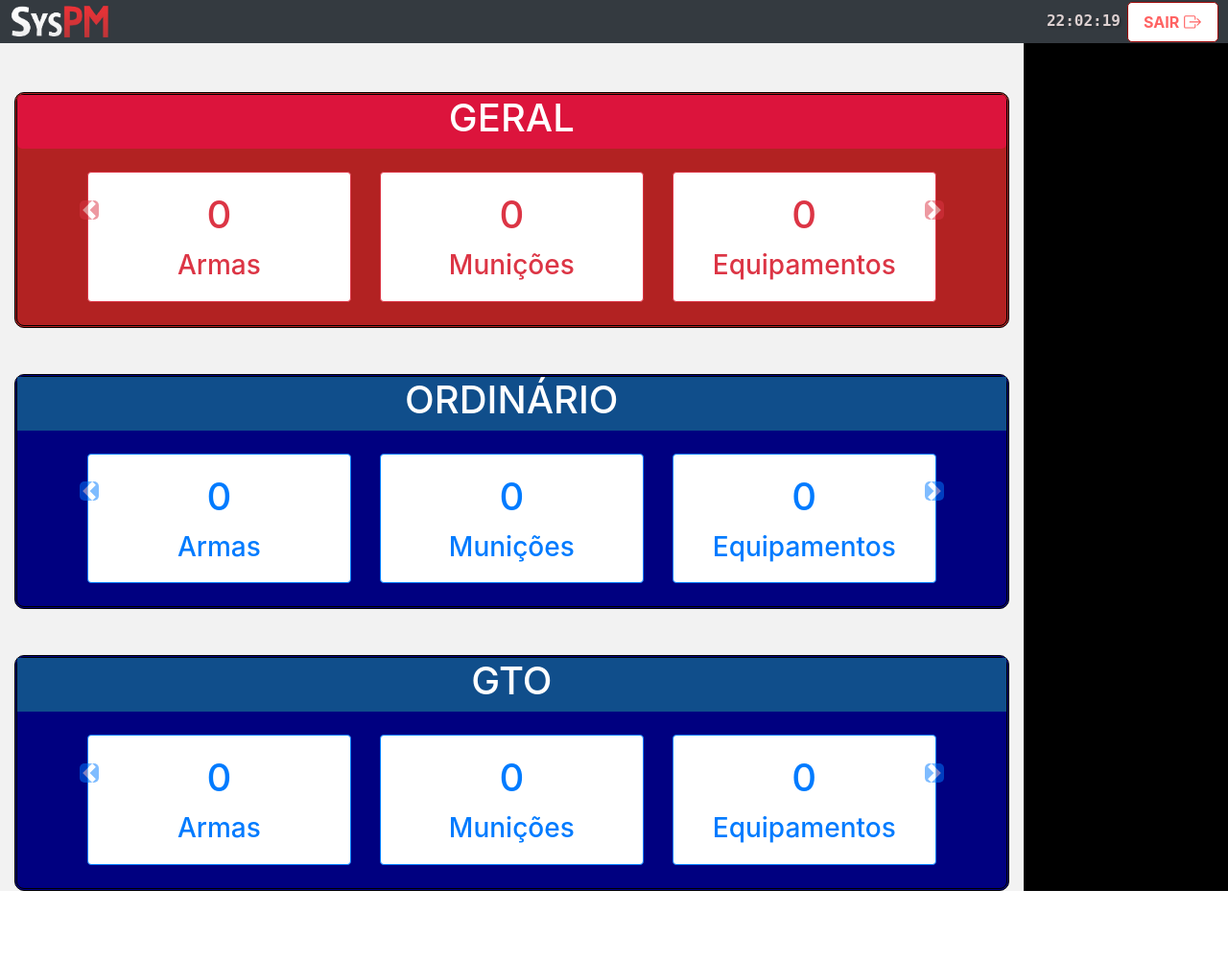
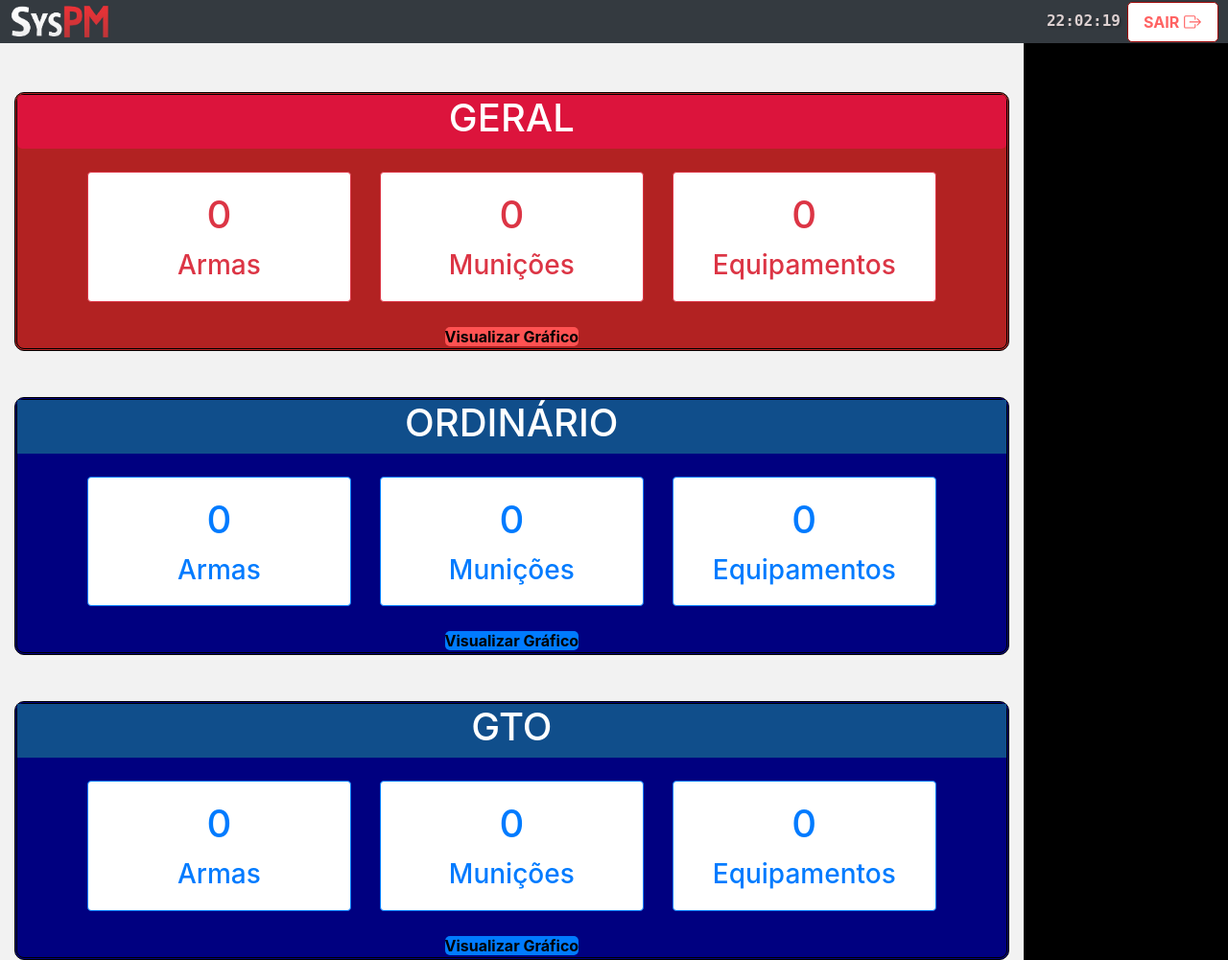
Before and after one commit to JoaoPedroSH/sys-pm, a PHP site: page /pages/adm_arm/home.php in a window 1280 px wide. Shown: the whole page at 96% size. Before the commit the page ends 929 px from the top, so only its background shows below. Run offline with PHP 8.4, Linux system fonts and the light colour scheme; data that the repository does not hold is empty; some libraries are stand-ins or nearby versions.

Commit message:
up graficos

```diff
--- a/SysPM/pages/adm_arm/home.php
+++ b/SysPM/pages/adm_arm/home.php
@@ -163,6 +163,9 @@ include_once "../../db/Conexao.php";
                                     <br>
                                 </div>
                                 <br>
+                                <a style="text-decoration:none" href="#carouselInformationGeral" role="button" data-slide="next">
+                                    <span id="styleGeral" aria-hidden="true" style="color:black;"> <strong> Visualizar Gráfico </strong> </span>
+                                </a>
                             </div>
                         </div>
                         <div class="carousel-item">
@@ -171,19 +174,14 @@ include_once "../../db/Conexao.php";
                                     <div class="card-deck col-md-5">
                                         <div class="card border-danger">
                                             <div id="piechart_3d"></div>
+                                            <a style="text-decoration:none" href="#carouselInformationGeral" role="button" data-slide="prev">
+                                                <span id="styleGeral" aria-hidden="true" style="color:black;"> <strong> Visualizar Contadores </strong> </span>
+                                            </a>
                                         </div>
                                     </div>
                                 </div>
                             </div>
                         </div>
-                        <a class="carousel-control-prev" href="#carouselInformationGeral" role="button" data-slide="prev">
-                            <span class="carousel-control-prev-icon" id="styleGeral" aria-hidden="true"></span>
-                            <span class="sr-only">Previous</span>
-                        </a>
-                        <a class="carousel-control-next" href="#carouselInformationGeral" role="button" data-slide="next">
-                            <span class="carousel-control-next-icon" id="styleGeral" aria-hidden="true"></span>
-                            <span class="sr-only">Next</span>
-                        </a>
                     </div>
 
                     <br><br>
@@ -258,6 +256,9 @@ include_once "../../db/Conexao.php";
                                         <br>
                                     </div>
                                     <br>
+                                    <a style="text-decoration:none" href="#carouselInformationOrd" role="button" data-slide="next">
+                                        <span id="styleOrd" aria-hidden="true" style="color:black;"> <strong> Visualizar Gráfico </strong> </span>
+                                    </a>
                                 </div>
                             </div>
                             <div class="carousel-item">
@@ -266,6 +267,9 @@ include_once "../../db/Conexao.php";
                                         <div class="card-deck col-md-5">
                                             <div class="card border-blue">
                                                 <div id="columnchart_ord"></div>
+                                                <a style="text-decoration:none" href="#carouselInformationOrd" role="button" data-slide="prev">
+                                                    <span id="styleOrd" aria-hidden="true" style="color:black;"> <strong> Visualizar Contadores </strong> </span>
+                                                </a>
                                             </div>
                                         </div>
                                     </div>
@@ -273,14 +277,6 @@ include_once "../../db/Conexao.php";
 
                             </div>
                         </div>
-                        <a class="carousel-control-prev" href="#carouselInformationOrd" role="button" data-slide="prev">
-                            <span class="carousel-control-prev-icon" id="styleOrd" aria-hidden="true"></span>
-                            <span class="sr-only">Previous</span>
-                        </a>
-                        <a class="carousel-control-next" href="#carouselInformationOrd" role="button" data-slide="next">
-                            <span class="carousel-control-next-icon" id="styleOrd" aria-hidden="true"></span>
-                            <span class="sr-only">Next</span>
-                        </a>
                     </div>
 
                     <br><br>
@@ -354,6 +350,9 @@ include_once "../../db/Conexao.php";
                                         </div>
                                     </div>
                                     <br>
+                                    <a style="text-decoration:none" href="#carouselInformationGto" role="button" data-slide="next">
+                                        <span id="styleGto" aria-hidden="true" style="color:black;"> <strong> Visualizar Gráfico </strong> </span>
+                                    </a>
                                 </div>
                             </div>
                             <div class="carousel-item">
@@ -362,20 +361,15 @@ include_once "../../db/Conexao.php";
                                         <div class="card-deck col-md-5">
                                             <div class="card border-blue">
                                                 <div id="columnchart_gto"></div>
+                                                <a style="text-decoration:none" href="#carouselInformationGto" role="button" data-slide="prev">
+                                                    <span id="styleGto" aria-hidden="true" style="color:black;"> <strong> Visualizar Contadores </strong> </span>
+                                                </a>
                                             </div>
                                         </div>
                                     </div>
                                 </div>
                             </div>
                         </div>
-                        <a class="carousel-control-prev" href="#carouselInformationGto" role="button" data-slide="prev">
-                            <span class="carousel-control-prev-icon" id="styleGto" aria-hidden="true"></span>
-                            <span class="sr-only">Previous</span>
-                        </a>
-                        <a class="carousel-control-next" href="#carouselInformationGto" role="button" data-slide="next">
-                            <span class="carousel-control-next-icon" id="styleGto" aria-hidden="true"></span>
-                            <span class="sr-only">Next</span>
-                        </a>
                     </div>
 
                 </div>
@@ -398,13 +392,12 @@ include_once "../../db/Conexao.php";
 
     function drawChart() {
         var data = google.visualization.arrayToDataTable([
-            ["Element", "Density", {
+            ["Element", "Unidades", {
                 role: "style"
             }],
-            ["Copper", 8.94, "#b87333"],
-            ["Silver", 10.49, "silver"],
-            ["Gold", 19.30, "gold"],
-            ["Platinum", 21.45, "color: #e5e4e2"]
+            ["Armas", <?= $totalArmaGto ?>, "grey"],
+            ["Munições", <?= $totalMunGto ?>, "green"],
+            ["Equipamentos", <?= $totalEquipGto ?>, "gold"]
         ]);
 
         var view = new google.visualization.DataView(data);
@@ -419,7 +412,7 @@ include_once "../../db/Conexao.php";
         ]);
 
         var options = {
-            title: "Density of Precious Metals, in g/cm^3",
+            title: "Composição do Inventário Tático",
             width: 400,
             height: 300,
             bar: {
@@ -443,13 +436,12 @@ include_once "../../db/Conexao.php";
 
     function drawChart() {
         var data = google.visualization.arrayToDataTable([
-            ["Element", "Density", {
+            ["Element", "Unidades", {
                 role: "style"
             }],
-            ["Copper", 8.94, "#b87333"],
-            ["Silver", 10.49, "silver"],
-            ["Gold", 19.30, "gold"],
-            ["Platinum", 21.45, "color: #e5e4e2"]
+            ["Armas", <?= $totalArmaOrd ?>, "grey"],
+            ["Munições", <?= $totalMunOrd ?>, "green"],
+            ["Equipamentos", <?= $totalEquipOrd ?>, "gold"]
         ]);
 
         var view = new google.visualization.DataView(data);
@@ -464,7 +456,7 @@ include_once "../../db/Conexao.php";
         ]);
 
         var options = {
-            title: "Density of Precious Metals, in g/cm^3",
+            title: "Composição Inventário Ordinário",
             width: 400,
             height: 300,
             bar: {
@@ -531,8 +523,12 @@ if (isset($_SESSION['fez_backup'])) {
 
 <style>
     #styleGeral {
-        background-color: #dc3545;
+        background-color: #FF5252;
         border-radius: 5px;
+    }
+
+    #styleGeral:hover {
+        background-color: silver;
     }
 
     #styleOrd {
@@ -540,10 +536,18 @@ if (isset($_SESSION['fez_backup'])) {
         border-radius: 5px;
     }
 
+    #styleOrd:hover {
+        background-color: silver;
+    }
+
     #styleGto {
         background-color: #007bff;
         border-radius: 5px;
     }
+
+    #styleGto:hover {
+        background-color: silver;
+    }
 </style>
 
 </html>
```
